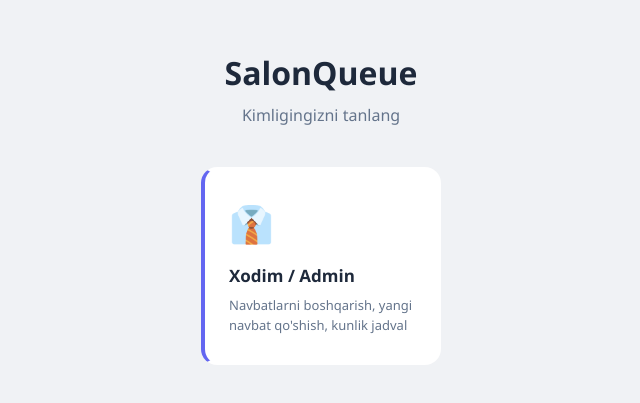
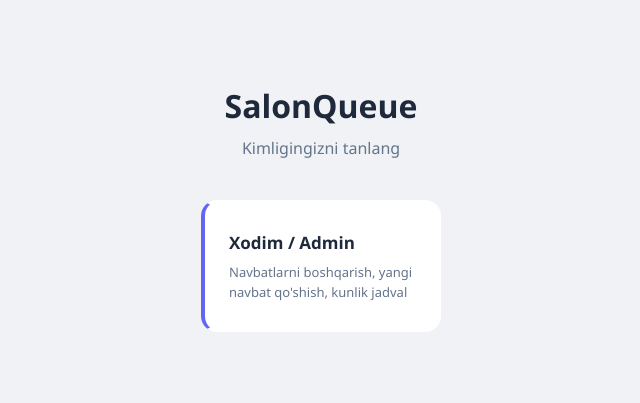
Before and after one commit to ZokirYorov/Salon-Queue, a Vue app: page /home in a window 1280 px wide. Shown: the part 193-596 px from the top of the page, without its empty margins (319-959 px from the left). Built offline with nearby package versions, Linux system fonts and the light colour scheme.

Commit message:
icon commit did

```diff
--- a/src/views/SalonView.vue
+++ b/src/views/SalonView.vue
@@ -9,7 +9,7 @@
       </div>
       <div class="role-cards">
         <button class="role-card role-card--staff" @click="role = 'staff'">
-          <span class="role-icon">👔</span>
+<!--          <span class="role-icon">👔</span>-->
           <h3>Xodim / Admin</h3>
           <p>Navbatlarni boshqarish, yangi navbat qo'shish, kunlik jadval</p>
         </button>
```
